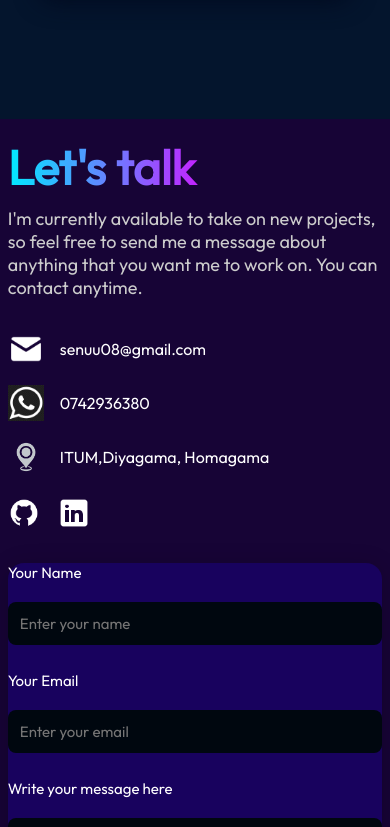
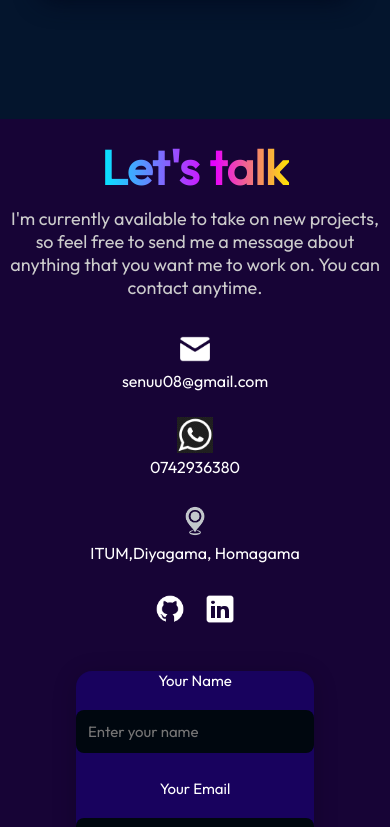
Before and after one commit to Keshala123/My_Portfolio, a React (Vite) app: page / in a window 390 px wide. Shown: the part 6519-7346 px from the top of the page. Built offline with nearby package versions, Linux system fonts and the light colour scheme.

Commit message:
Refine Contact module styles: center align sections, enhance layout for contact info and social icons, and improve spacing for better visual presentation.

```diff
--- a/src/components/Contact/Contact.module.css
+++ b/src/components/Contact/Contact.module.css
@@ -124,9 +124,22 @@
     flex-direction: column;
     padding: 18px 2%;
     gap: 18px;
+    align-items: center;
   }
   .leftSection, .rightSection {
     padding: 0;
+    align-items: center;
+    text-align: center;
+  }
+  .contactInfo {
+    align-items: center;
+    width: 100%;
+  }
+  .contactInfo li {
+    flex-direction: column;
+    align-items: center;
+    gap: 4px;
+    margin-bottom: 8px;
   }
   .contactInfo img, .socialIcons img {
     width: 36px;
@@ -134,6 +147,9 @@
   }
   .socialIcons {
     gap: 12px;
+    justify-content: center;
+    margin-top: 18px;
+    margin-bottom: 12px;
   }
 }
 
```
